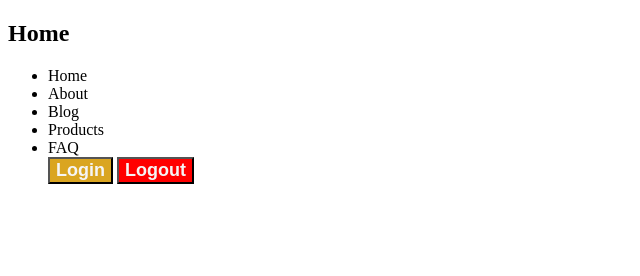
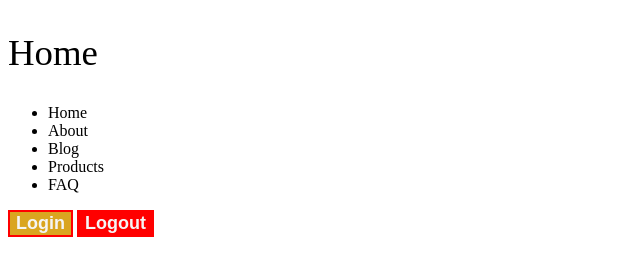
Before and after one commit to alazzm/simple-website, a website: page index.html in a window 1280 px wide. Shown: the whole page, without its empty margins (0-640 px from the left). Drawn offline with Linux system fonts and the light colour scheme.

Commit message:
menambah warna css

```diff
--- a/index.html
+++ b/index.html
@@ -16,10 +16,11 @@
         <li>Blog</li>
         <li>Products</li>
         <li>FAQ</li>
-
+      </ul>
+      <div class="btn-wrapper">
         <button class="login">Login</button>
         <button class="logout">Logout</button>
-      </ul>
+      </div>
     </nav>
   </body>
 </html>
--- a/style.css
+++ b/style.css
@@ -1,3 +1,12 @@
+h1 {
+  font-size: 2.3rem;
+  font-weight: 100;
+}
+
+button {
+  border: 2px solid red;
+}
+
 .login {
   color: whitesmoke;
   font-size: 18px;
```
